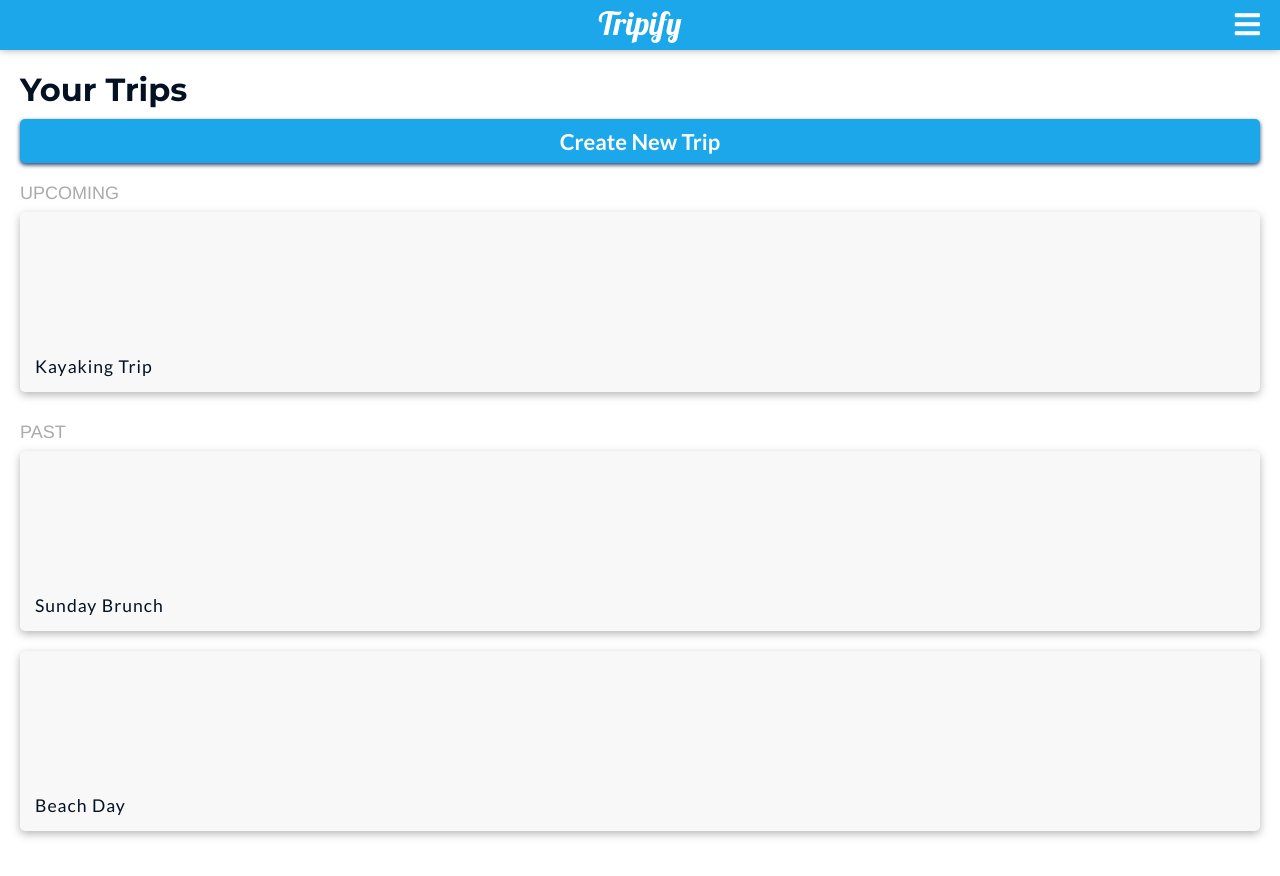
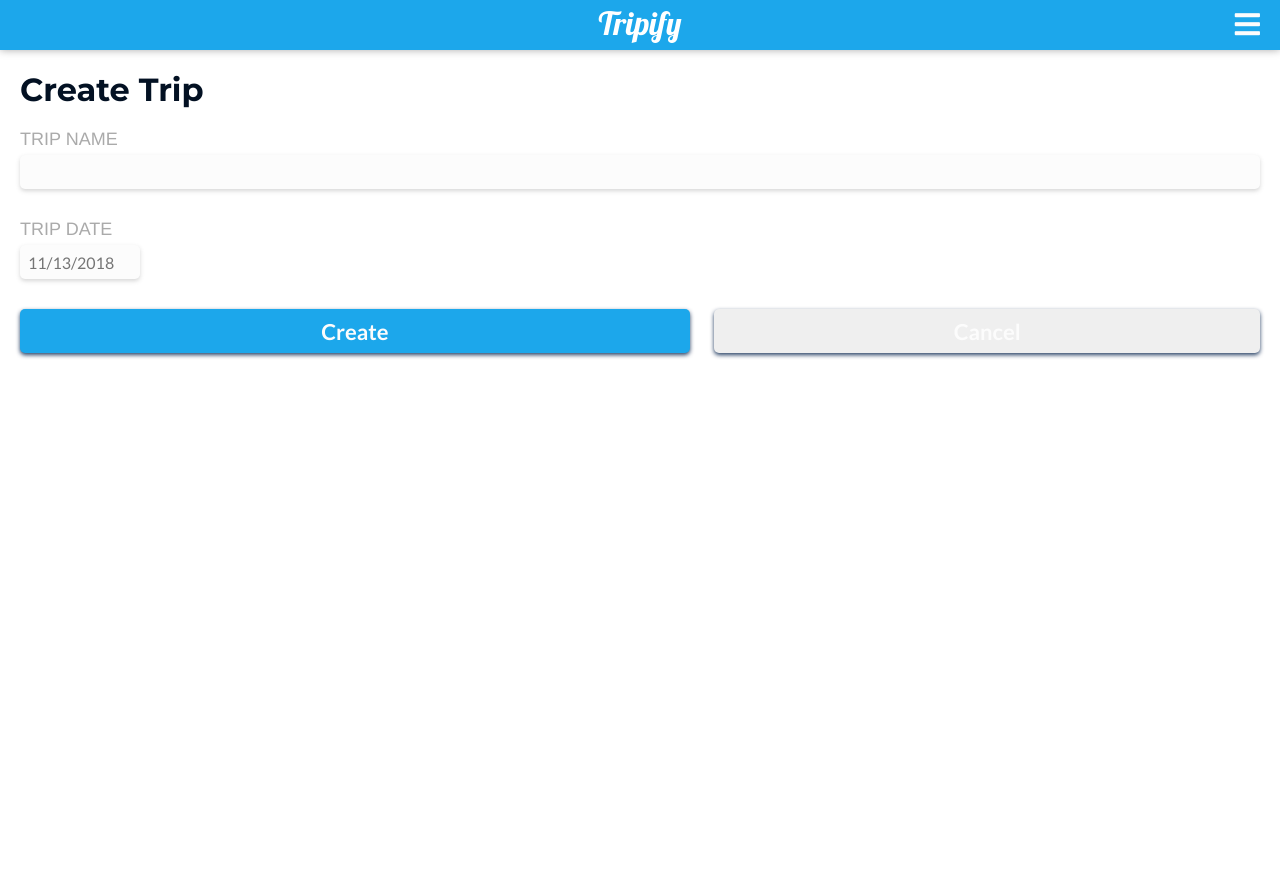
Before and after one commit to thenathanyang/tripify, a React app in the folder ui/: page /trips/create in a window 1280 px wide. Before the commit this address led to /. Shown: the top 876 px of the page. After the commit the page ends 800 px from the top, so only its background shows below. Built offline with nearby package versions, Linux system fonts and the light colour scheme.

Commit message:
Edited trips routing

```diff
--- a/ui/src/main.jsx
+++ b/ui/src/main.jsx
@@ -18,9 +18,9 @@
 			<Provider store={store}>
 				<ConnectedRouter history={history}>
 					<Switch>
-						<Route exact path="/" component={Home}/>
-						<Route path="/trip/create" component={CreateTrip} />
-						<Redirect to="/"/>
+						<Route exact path="/trips" component={Home}/>
+						<Route path="/trips/create" component={CreateTrip} />
+						<Redirect to="/trips"/>
 					</Switch>
 				</ConnectedRouter>
 			</Provider>
--- a/ui/src/pages/createTrip.jsx
+++ b/ui/src/pages/createTrip.jsx
@@ -25,10 +25,10 @@
 
           <div className="buttons">
             <div id="create-button">
-              <Button blue label="Create" onClick={() => { console.log("Create New Trip Button") }} />
+              <Button blue label="Create" />
             </div>
             <div id="cancel-button">
-              <Link to="/"><Button gray label="Cancel" onClick={() => {}} /></Link>
+              <Link to="/trips"><Button gray label="Cancel" /></Link>
             </div>
           </div>
         </div>
--- a/ui/src/pages/home.jsx
+++ b/ui/src/pages/home.jsx
@@ -15,7 +15,7 @@
         <Header />
         <div className="container">
           <Title text="Your Trips" />
-          <Link to="/trip/create"><Button blue label="Create New Trip" onClick={() => console.log("Create New Trip button clicked")} /></Link>
+          <Link to="/trips/create"><Button blue label="Create New Trip" /></Link>
           <Section title="Upcoming">
             <TripTile title="Kayaking Trip" />
           </Section>
```
